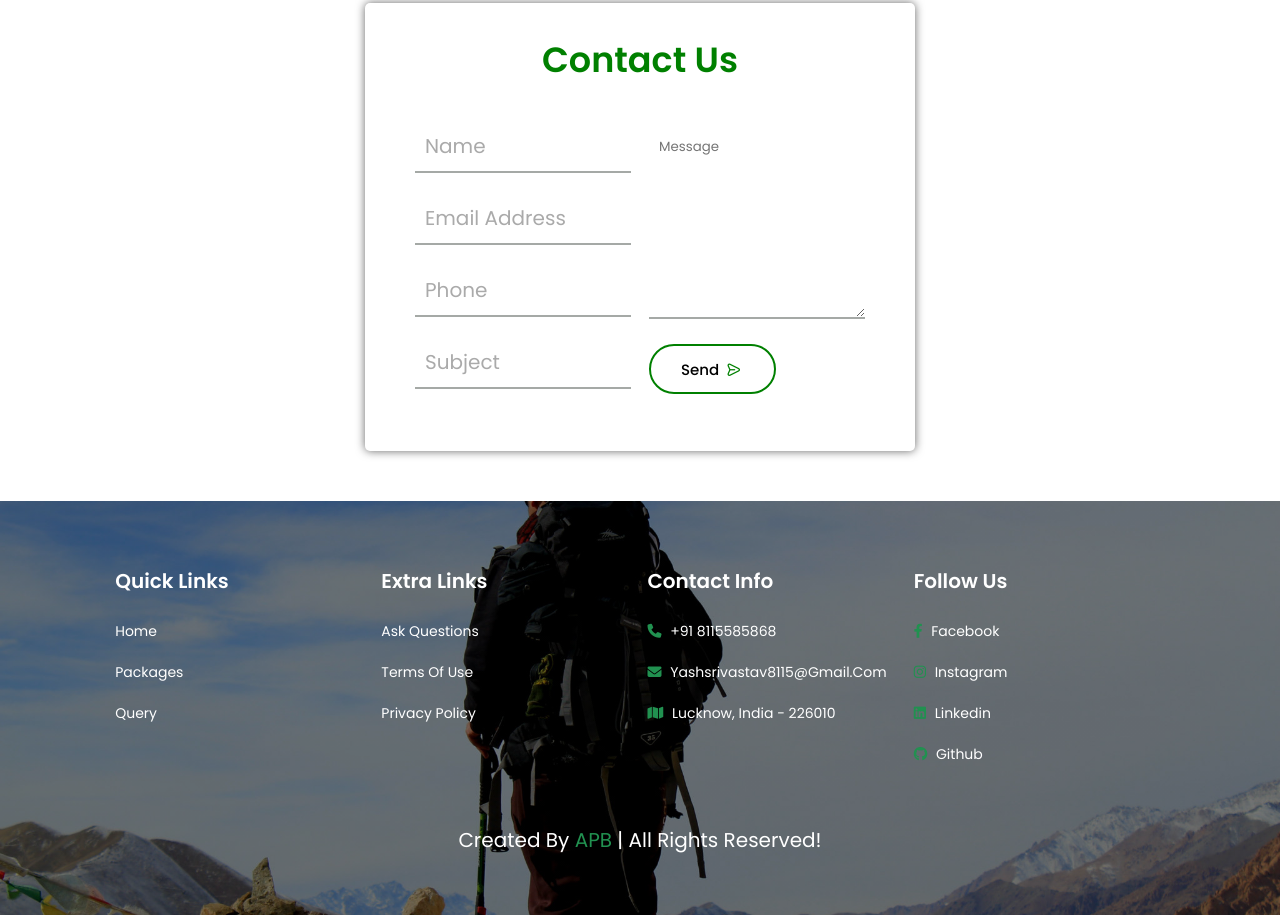
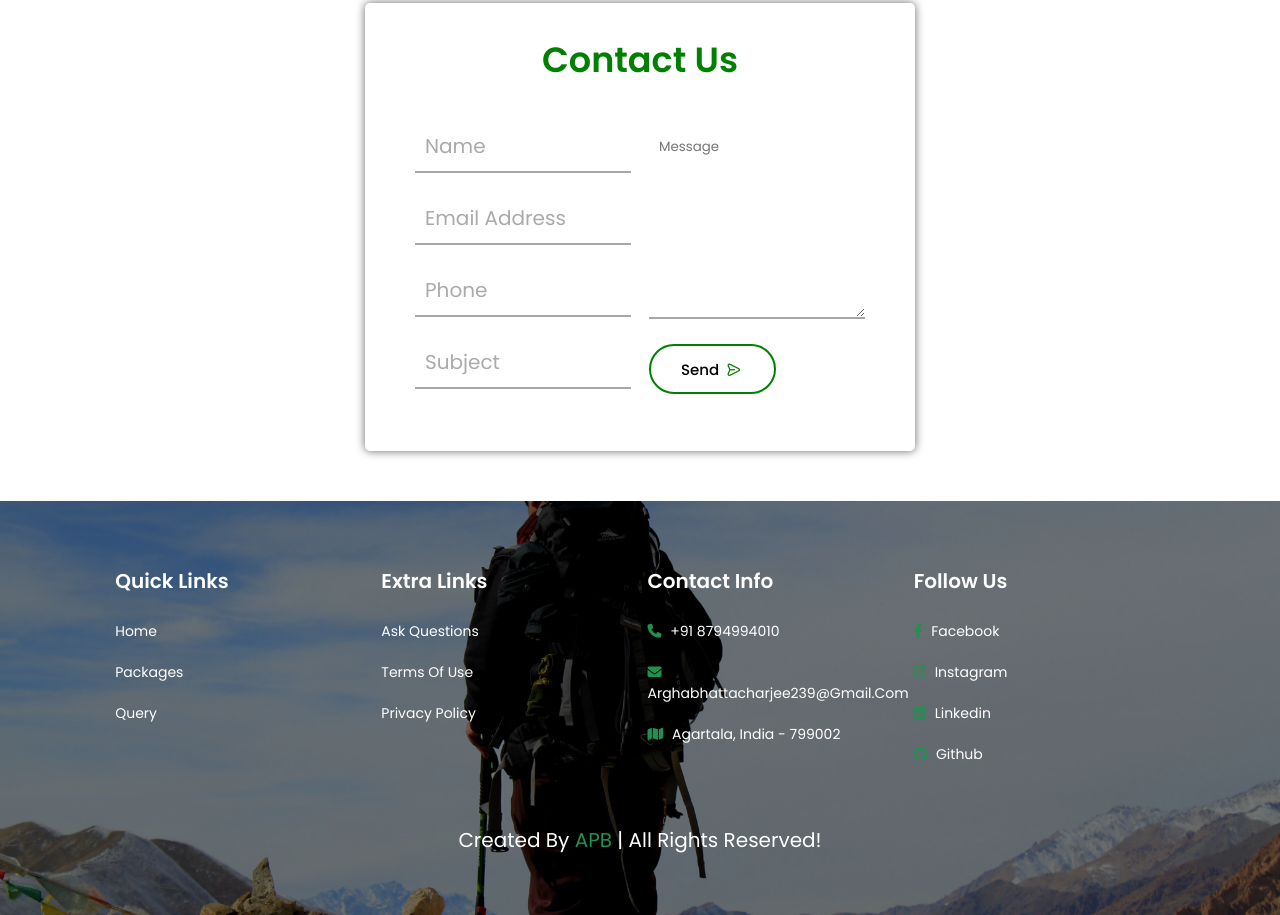
Before and after one commit to Apbh239/ECOM-Website, a plain HTML site: page index.html in a window 1280 px wide. Shown: the part 3015-3930 px from the top of the page. Drawn offline with nearby package versions, Linux system fonts and the light colour scheme.

Commit message:
Update index.html
3rd commit

```diff
--- a/index.html
+++ b/index.html
@@ -203,9 +203,9 @@
 
             <div class="box">
                 <h3>contact info</h3>
-                <a href="tel:+918115585868"> <i class="fas fa-phone"></i> +91 8115585868 </a>
-                <a href="mailto: yashsrivastav8115@gmail.com"> <i class="fas fa-envelope"></i> yashsrivastav8115@gmail.com </a>
-                <a href="#"> <i class="fas fa-map"></i> Lucknow, india - 226010 </a>
+                <a href="tel:+918794994010"> <i class="fas fa-phone"></i> +91 8794994010 </a>
+                <a href="mailto: arghabhattacharjee239@gmail.com"> <i class="fas fa-envelope"></i> arghabhattacharjee239@gmail.com </a>
+                <a href="#"> <i class="fas fa-map"></i> Agartala, india - 799002 </a>
             </div>
 
             <div class="box">
```
